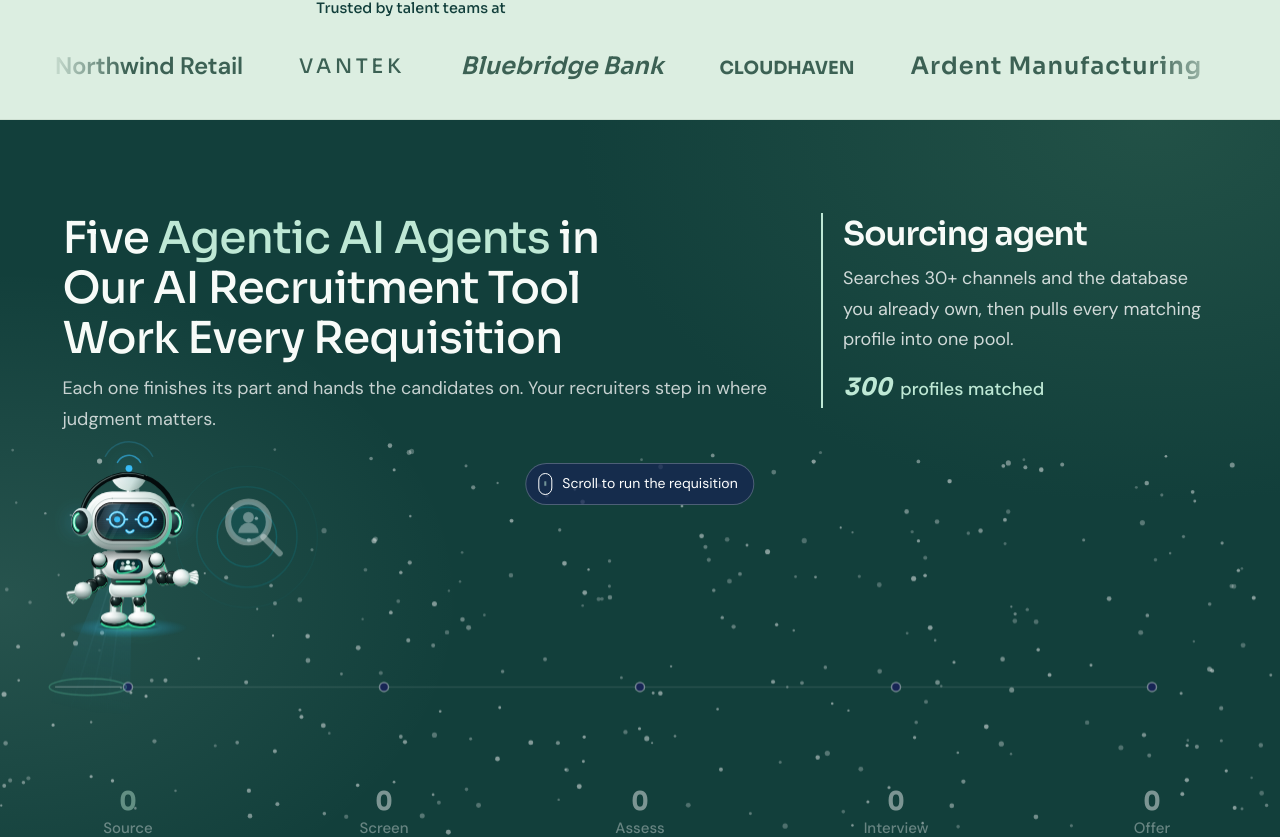
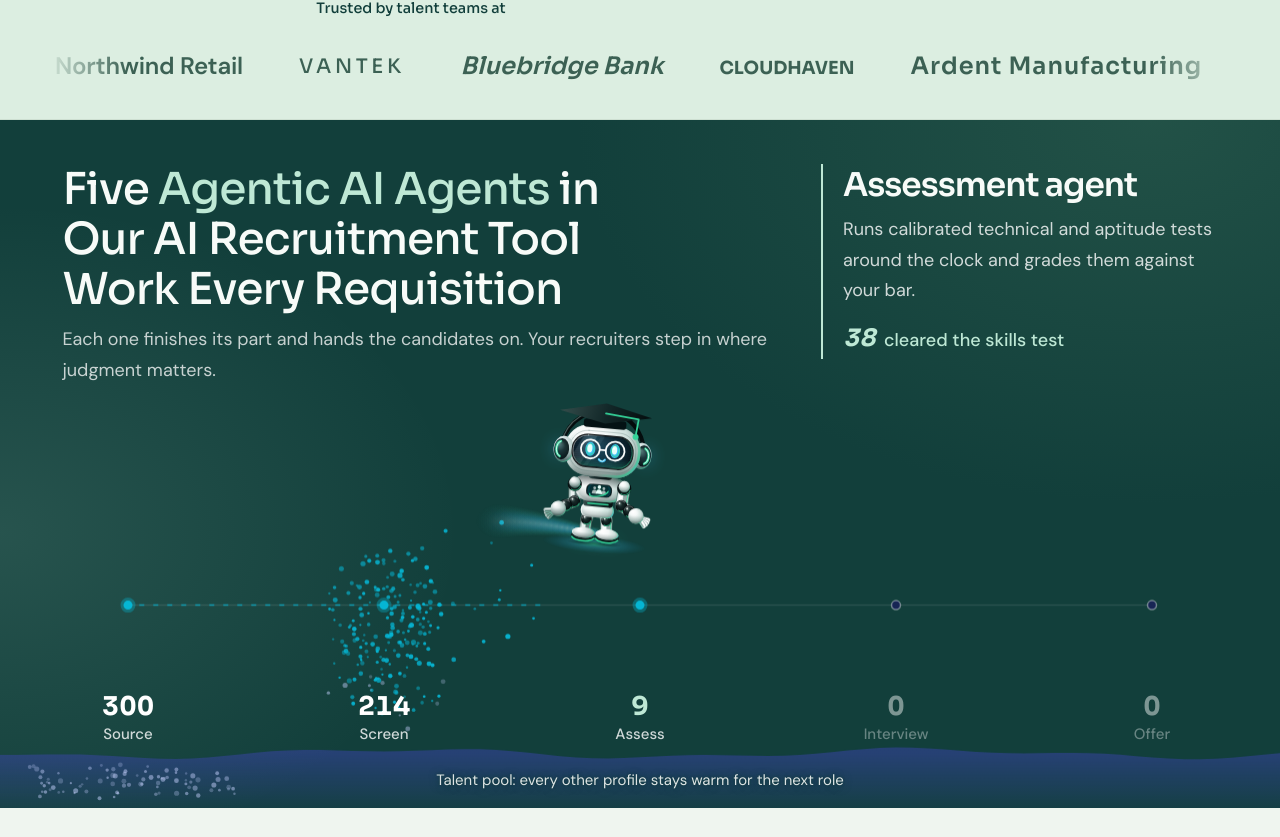
Before and after one commit to raipavan/talent_tool3657, a React (Vite) app: page / in a window 1280 px wide. Shown: the part 1080-1917 px from the top of the page. Built offline with nearby package versions, Linux system fonts and the light colour scheme; no server answers.

Commit message:
feat: switch Agents pipeline from mouse scroll-scrubbing to smooth automatic playback

```diff
--- a/src/components/Agents.tsx
+++ b/src/components/Agents.tsx
@@ -17,7 +17,6 @@ import { useHomeContent } from '../cms/CmsProvider';
    ------------------------------------------------------------------ */
 
 const STAGES = staticAgents.length;
-const HOLD = 0.35; // extra scroll at the end so the last frame can be read
 const CLUSTER = [1, 0.85, 0.55, 0.38, 0];
 
 const clamp = (x: number) => (x < 0 ? 0 : x > 1 ? 1 : x);
@@ -372,8 +371,8 @@ export function Agents() {
   const canvasRef = useRef<HTMLCanvasElement>(null);
   const countRefs = useRef<(HTMLElement | null)[]>([]);
   const stationRefs = useRef<(HTMLElement | null)[]>([]);
+  const autoProgressRef = useRef(0);
   const [current, setCurrent] = useState(0);
-  const [started, setStarted] = useState(false);
   const [isStatic, setIsStatic] = useState(false);
 
   useEffect(() => {
@@ -399,7 +398,9 @@ export function Agents() {
     let visible = false;
     let shown = 0;
     let lastStage = -1;
-    let lastStarted = false;
+    let lastNow = 0;
+    const STAGE_SPEED = 0.34; // stages per second (~3s per agent, automatic smooth loop)
+    const LOOP_END = STAGES + 0.9;
 
     const resize = () => {
       const rect = stage.getBoundingClientRect();
@@ -413,19 +414,24 @@ export function Agents() {
       if (particles.length !== total) particles = makeParticles(total, agents);
     };
 
-    const target = () => {
-      const rect = section.getBoundingClientRect();
-      const travel = rect.height - window.innerHeight;
-      return clamp(-rect.top / Math.max(travel, 1)) * (STAGES + HOLD);
-    };
-
     const draw = (now: number) => {
       frame = 0;
       if (!visible) return;
       frame = requestAnimationFrame(draw);
 
+      const dt = lastNow ? Math.min(0.05, (now - lastNow) / 1000) : 0.016;
+      lastNow = now;
       const time = now / 1000;
-      shown += (Math.min(target(), STAGES) - shown) * 0.14;
+
+      autoProgressRef.current += dt * STAGE_SPEED;
+      if (autoProgressRef.current >= LOOP_END) {
+        autoProgressRef.current = 0;
+        shown = 0;
+        ionTrail.length = 0;
+      }
+
+      const desired = Math.min(autoProgressRef.current, STAGES);
+      shown += (desired - shown) * 0.14;
       const t = shown;
 
       const stationX = (k: number) => width * (0.1 + 0.2 * k);
@@ -620,21 +626,19 @@ export function Agents() {
         lastStage = stageNow;
         setCurrent(stageNow);
       }
-      const startedNow = t > 0.12;
-      if (startedNow !== lastStarted) {
-        lastStarted = startedNow;
-        setStarted(startedNow);
-      }
     };
 
     const observer = new IntersectionObserver((entries) => {
       visible = Boolean(entries[0]?.isIntersecting);
-      if (visible && !frame) frame = requestAnimationFrame(draw);
+      if (visible) {
+        lastNow = 0;
+        if (!frame) frame = requestAnimationFrame(draw);
+      }
     });
     const sizeObserver = new ResizeObserver(resize);
 
     resize();
-    shown = target();
+    shown = autoProgressRef.current;
     observer.observe(section);
     sizeObserver.observe(stage);
 
@@ -646,11 +650,8 @@ export function Agents() {
   }, []);
 
   const jumpTo = (k: number) => {
-    const section = sectionRef.current;
-    if (!section) return;
-    const travel = section.offsetHeight - window.innerHeight;
-    const top = section.getBoundingClientRect().top + window.scrollY;
-    window.scrollTo({ top: top + ((k + 0.96) / (STAGES + HOLD)) * travel, behavior: 'smooth' });
+    autoProgressRef.current = k + 0.55;
+    setCurrent(k);
   };
 
   return (
@@ -710,10 +711,6 @@ export function Agents() {
           </ul>
 
           <p className="agents-pool">{copy.poolLabel || 'Talent pool: every other profile stays warm for the next role'}</p>
-          <p className={`agents-hint${started ? ' is-hidden' : ''}`} aria-hidden="true">
-            <span />
-            {copy.scrollHint || 'Scroll to run the requisition'}
-          </p>
         </div>
       </div>
     </section>
--- a/src/styles/showcase.css
+++ b/src/styles/showcase.css
@@ -761,21 +761,19 @@ h3, h4 { font-weight: 600; }
 .why-band::before, .why-band::after { display: none; }
 .why-card { border: 1px solid var(--color-border); background: #ffffff; }
 
-/* ---------- AI agents: pinned, scroll-scrubbed scene ---------- */
+/* ---------- AI agents: self-playing automated pipeline scene ---------- */
 .agents {
   position: relative;
-  height: 520vh;
+  height: auto;
   background: var(--color-primary);
   color: #fff;
 }
 .agents-pin {
-  position: sticky;
-  top: 0;
+  position: relative;
   display: grid;
   grid-template-rows: auto minmax(0, 1fr);
-  height: 100vh;
-  height: 100svh;
-  padding-top: calc(var(--header-h) + clamp(4px, 1vh, 12px));
+  height: clamp(620px, 86vh, 840px);
+  padding-top: clamp(44px, 5.5vh, 72px);
   overflow: hidden;
   background:
     radial-gradient(900px 600px at 90% 0%, rgba(56, 107, 87, .42), transparent 64%),
```
